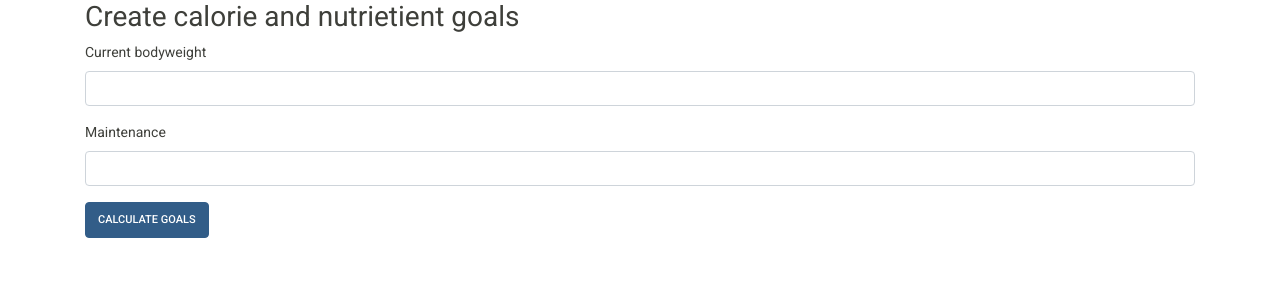
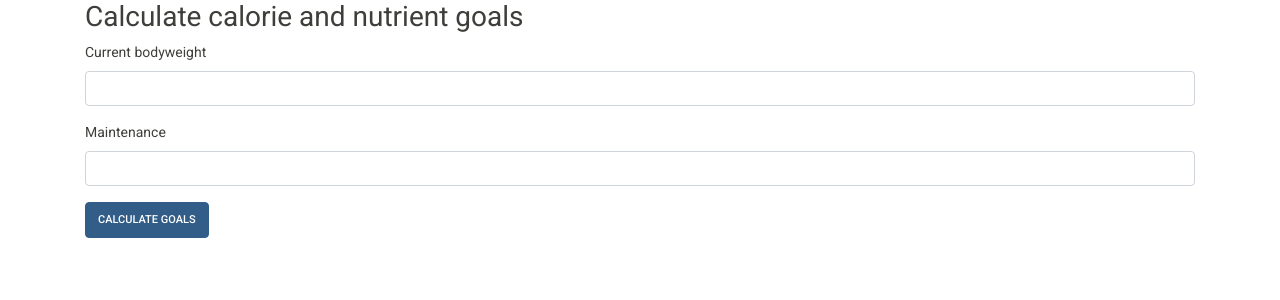
Before and after one commit to marcelhfm/dieta, a Python web app: template flaskr/templates/configure/calculate.html in a window 1280 px wide. Shown: the part 54-354 px from the top of the page. Run offline with Jinja, Linux system fonts and the light colour scheme; the template is opened without the code that fills it, so the values that code supplies are empty; some libraries are stand-ins or nearby versions.

Commit message:
fixed typo

```diff
--- a/flaskr/templates/configure/calculate.html
+++ b/flaskr/templates/configure/calculate.html
@@ -4,7 +4,7 @@
 
 {% block content %}
 <div class="container">
-  <h2 class="display-5">Create calorie and nutrietient goals</h2>
+  <h2 class="display-5">Calculate calorie and nutrient goals</h2>
 </div>
 <div class="container">
   <form method="post">
```
